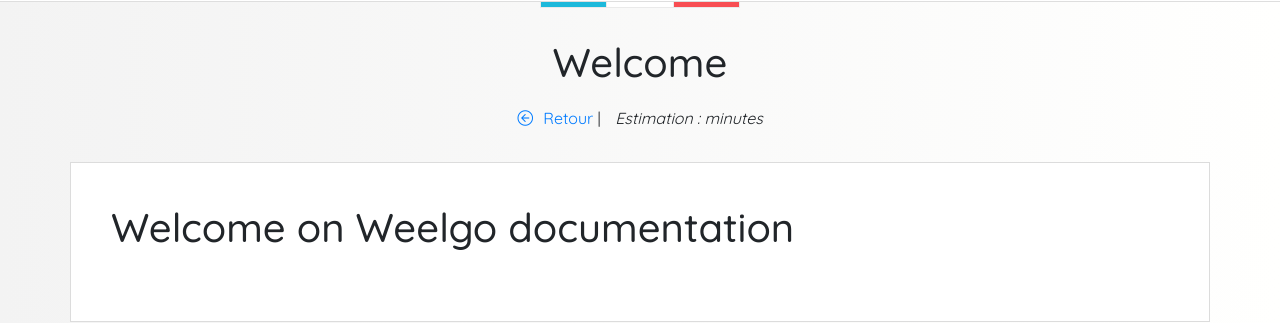
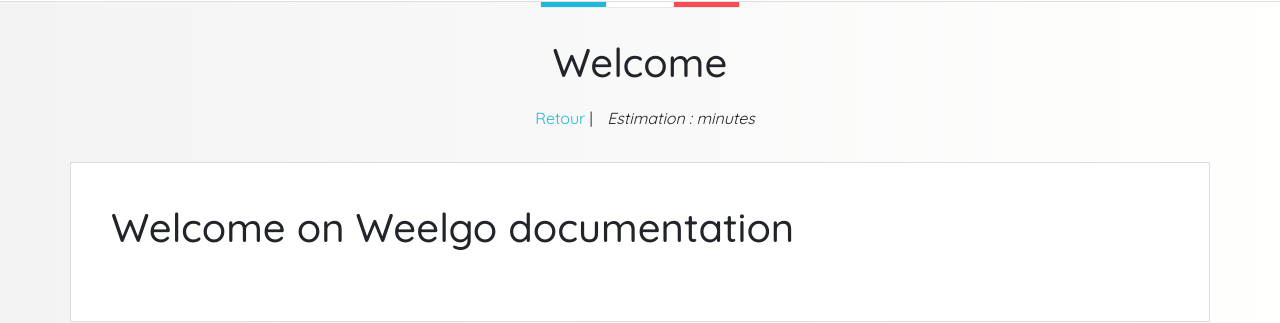
Before and after one commit to Weelgo/weelgo.github.io, a Jekyll site: the page built from index.md, in a window 1280 px wide. Shown: the part 139-462 px from the top of the page. Built offline with Jekyll 4.4.1, drawn with Linux system fonts in a browser that asks for light colours.

Commit message:
Amélioration

```diff
--- a/_layouts/docs_fr.html
+++ b/_layouts/docs_fr.html
@@ -11,7 +11,7 @@
 
 		<div class="container" style="margin-bottom: 32px;">
 		      <h1 id="content" style="text-align: center;">{{ page.title }}</h1>
-		      <div style="margin-top: 20px;text-align: center;"><a href="./"><i class="fal fa-arrow-circle-left" style="margin-right: 10px;"></i>Retour</a> | <span style="margin-left: 10px;font-style: italic;">Estimation : {{ page.readingEstimation }} minutes</span></div>
+		      <div style="margin-top: 20px;text-align: center;"><a href="./"><i class="fas fa-arrow--left" style="margin-right: 10px;"></i>Retour</a> | <span style="margin-left: 10px;font-style: italic;">Estimation : {{ page.readingEstimation }} minutes</span></div>
 	    </div>
 
 	<div class="container" style="background-color: white;border: 1px solid #dcdcdc;padding: 40px;">
--- a/css/weelgo.css
+++ b/css/weelgo.css
@@ -9,6 +9,16 @@
 /* 	max-width: 100%; */
 /* } */
 
+a
+{
+	color: #1db9db;
+
+}
+a:hover
+{
+	color: #1db9db;
+	text-decoration: underline;
+}
 blockquote {
     padding: 0 1em;
 /*     color: #6a737d; */
```
